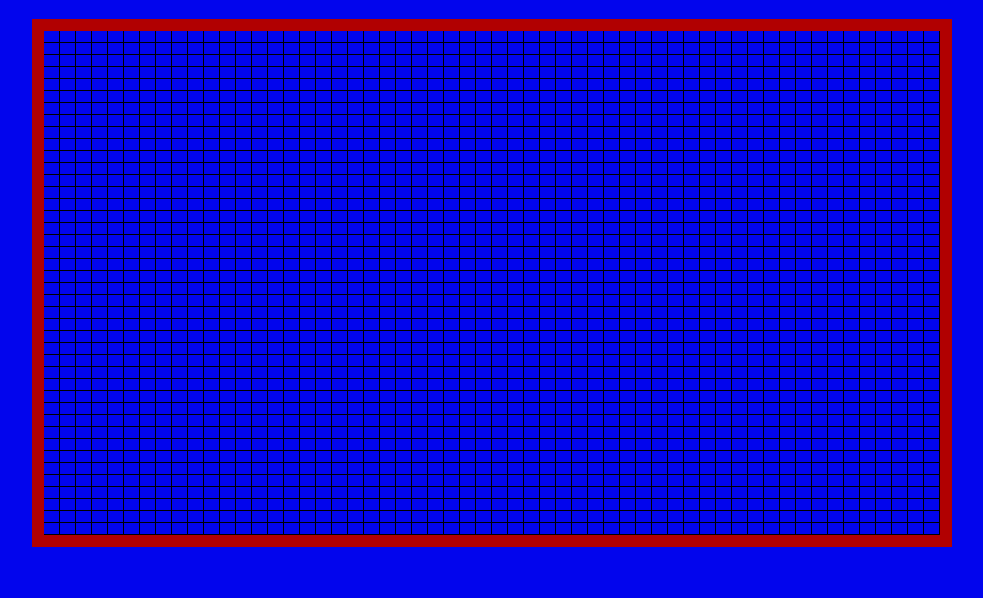
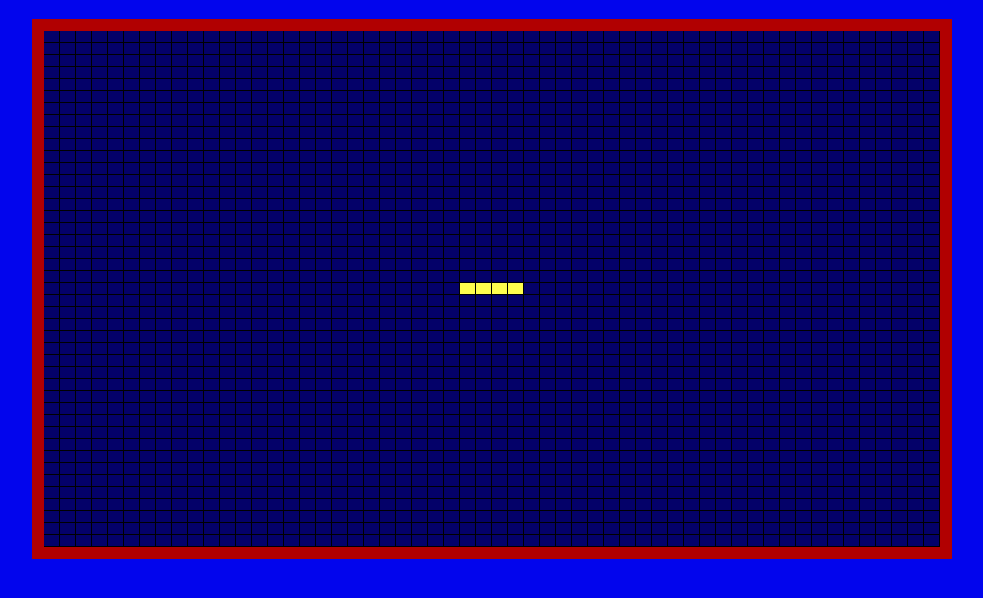
Before and after one commit to 105ron/snake, a website: page index.html in a window 1280 px wide. Shown: the part 56-654 px from the top of the page, without its empty margins (148-1131 px from the left). Drawn offline with Linux system fonts and the light colour scheme.

Commit message:
add snake class and draw snake on grid

```diff
--- a/scripts/snake.js
+++ b/scripts/snake.js
@@ -1,11 +1,32 @@
+'use strict';
+const gameContainer = document.getElementById('game-container');
+let row;
+let snake = {
+  position: [28,21],
+  direction: "right",
+  current: [[26, 21], [27,21], [28,21], [29,21]],
+};
 
-const gameContainer = document.getElementById('game-container');
-const gameGrid = Array.apply(null, Array(42)).map( (y, yIndex) => {
-  let row = Array.apply(null, Array(56)).map( (x, xIndex) => {
-    return `<div class="game-squares ${ yIndex }-${ xIndex }"></div>`;
+const coordinatesToClass = function coordinatesToClass(position) {
+  let gridCoordinates = `${ position[0] }-${ position[1] }`;
+  return document.getElementsByClassName(gridCoordinates);
+};
+
+
+let drawSnake = function drawSnake() {
+  snake.current.forEach( (cordinates) => {
+    let snakeDiv = coordinatesToClass(cordinates);
+    snakeDiv[0].classList.toggle('snake');
   });
-  row = `<div class ="row">${ row.join('') }</div>`
-  return row;
-});
+};
 
-gameContainer.insertAdjacentHTML('afterbegin', gameGrid.join(''));
+(function render() {
+  const gameGrid = Array.apply(null, Array(43)).map( (y, yIndex) => {
+    row = Array.apply(null, Array(56)).map( (x, xIndex) => {
+      return `<div class="game-squares ${ xIndex }-${ yIndex }"></div>`;
+    });
+    return `<div class ="row">${ row.join('') }</div>`;
+  });
+  gameContainer.insertAdjacentHTML('afterbegin', gameGrid.join(''));
+  drawSnake();
+})();
--- a/stylesheets/styles.css
+++ b/stylesheets/styles.css
@@ -29,7 +29,7 @@ body {
 .game-squares {
   width: 16px;
   height: 12px;
-  background: #0205ED;
+  background: #040169;
   -webkit-box-sizing: border-box;
           box-sizing: border-box;
   border-right: 1px solid black;
```
Also changed, not shown: build/styles.css.
